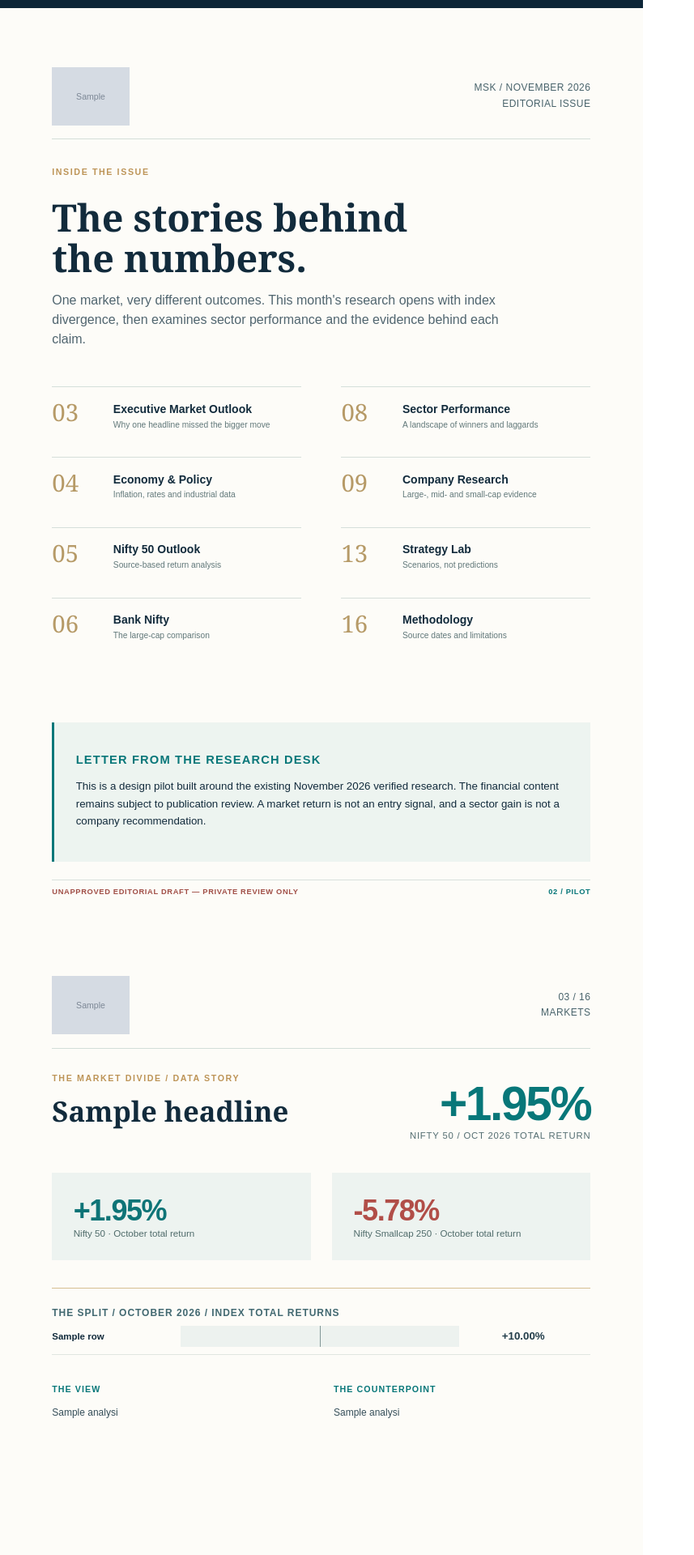
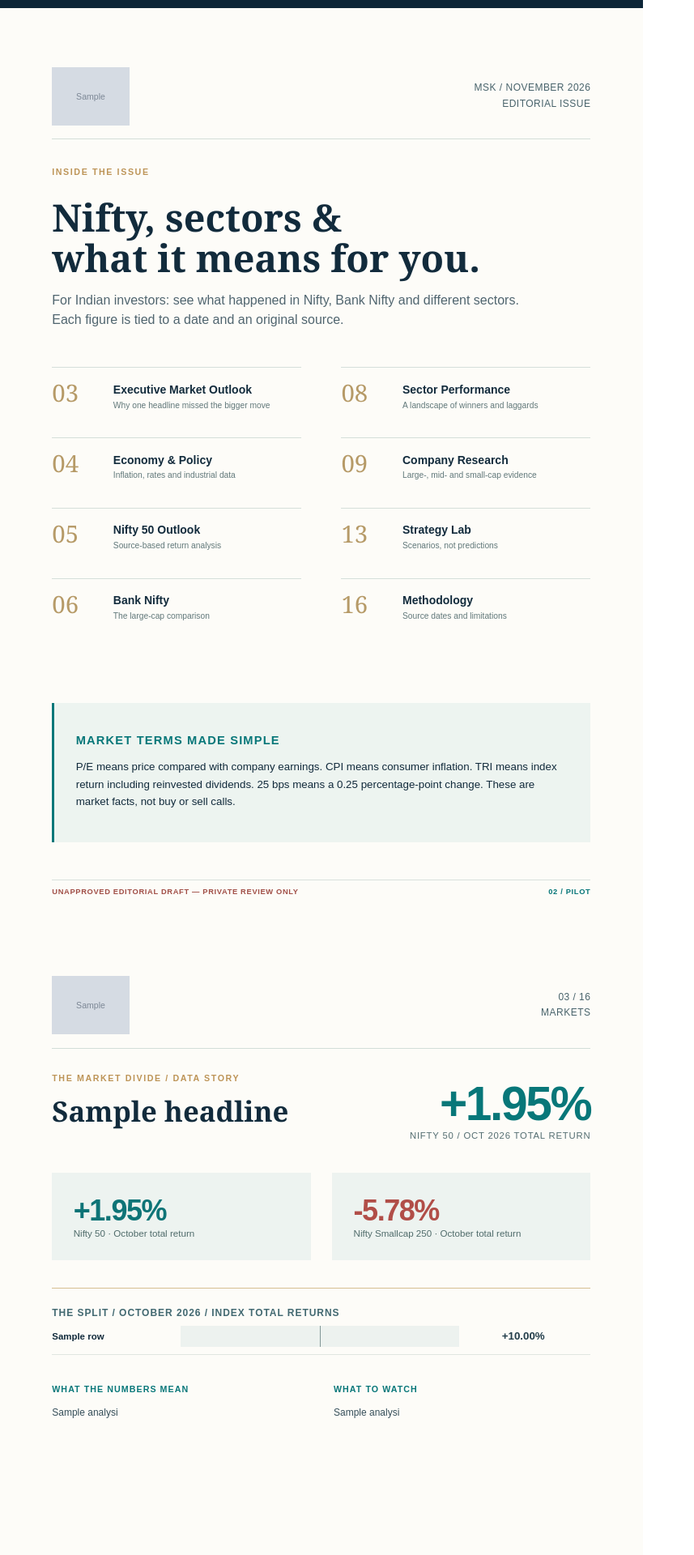
Before and after one commit to savan2004/AAA_GitHub_Auto_AI_Advisory.py, a Flask app: template templates/msk_magazine_pilot_a4.html in a window 1280 px wide. Shown: the part 1113-3033 px from the top of the page at 81% size, without its empty margins (0-857 px from the left). Run offline with Flask 3, Linux system fonts and the light colour scheme; the template is opened without the code that fills it: most values are stand-ins (such as "Sample title", 1, 10 or a date in 2020); grey boxes marked "Sample" are stand-in pictures; parts of the project's set-up code (start-up, migrations or seed data) failed here and were passed over; some libraries are stand-ins or nearby versions.

Commit message:
style(magazine): plain Indian investor language in four-page A4 print prototype

```diff
--- a/templates/msk_magazine_pilot_a4.html
+++ b/templates/msk_magazine_pilot_a4.html
@@ -126,8 +126,8 @@ html,body{margin:0;padding:0;color:#122b3c;font-family:Arial,"Helvetica Neue",sa
   <header class="masthead"><img src="{{logo}}" alt="MSK AI BOT"><div class="issue">MSK / NOVEMBER 2026<br>EDITORIAL ISSUE</div></header>
   <div class="contents-splash">
     <div class="section-label">Inside The Issue</div>
-    <h1 class="serif">The stories behind<br>the numbers.</h1>
-    <p>One market, very different outcomes. This month's research opens with index divergence, then examines sector performance and the evidence behind each claim.</p>
+    <h1 class="serif">Nifty, sectors &amp;<br>what it means for you.</h1>
+    <p>For Indian investors: see what happened in Nifty, Bank Nifty and different sectors. Each figure is tied to a date and an original source.</p>
   </div>
   <div class="contents-grid">
     <div class="contents-col">
@@ -143,7 +143,7 @@ html,body{margin:0;padding:0;color:#122b3c;font-family:Arial,"Helvetica Neue",sa
       <div class="contents-row"><span>16</span><b>Methodology</b><small>Source dates and limitations</small></div>
     </div>
   </div>
-  <div class="editor-note"><h3>LETTER FROM THE RESEARCH DESK</h3><p>This is a design pilot built around the existing November 2026 verified research. The financial content remains subject to publication review. A market return is not an entry signal, and a sector gain is not a company recommendation.</p></div>
+  <div class="editor-note"><h3>MARKET TERMS MADE SIMPLE</h3><p>P/E means price compared with company earnings. CPI means consumer inflation. TRI means index return including reinvested dividends. 25 bps means a 0.25 percentage-point change. These are market facts, not buy or sell calls.</p></div>
   <div class="publication"><span class="locked">UNAPPROVED EDITORIAL DRAFT — PRIVATE REVIEW ONLY</span><strong>02 / PILOT</strong></div>
 </section>
 
@@ -165,7 +165,7 @@ html,body{margin:0;padding:0;color:#122b3c;font-family:Arial,"Helvetica Neue",sa
     </div>
     {% endfor %}
   </div>
-  <div class="article-analysis"><div><strong>THE VIEW</strong>{{market.analysis[0]}}</div><div><strong>THE COUNTERPOINT</strong>{{market.analysis[1]}}</div></div>
+  <div class="article-analysis"><div><strong>WHAT THE NUMBERS MEAN</strong>{{market.analysis[0]}}</div><div><strong>WHAT TO WATCH</strong>{{market.analysis[1]}}</div></div>
   <div class="sources"><b>PRIMARY SOURCES & DATES</b>
     {% for s in market.sources %}<a href="{{s.url}}">{{loop.index}} / {{s.title}} · {{s.published_on}}</a>{% endfor %}
   </div>
@@ -182,8 +182,8 @@ html,body{margin:0;padding:0;color:#122b3c;font-family:Arial,"Helvetica Neue",sa
       {% if loop.index0 % 4 == 3 %}</tr>{% endif %}
     {% endfor %}
   </tbody></table>
-  <div class="sector-insight"><div class="huge">18.06%</div><div class="insight"><b>THE IT OUTLIER</b>{{sector.analysis[0]}}</div></div>
-  <div class="risk"><b>RISK / EVIDENCE LIMITATION</b> — {{sector.risk_note}}</div>
+  <div class="sector-insight"><div class="huge">18.06%</div><div class="insight"><b>IT SECTOR LEADS</b>{{sector.analysis[0]}}</div></div>
+  <div class="risk"><b>RISK / WHAT WE DO NOT KNOW</b> — {{sector.risk_note}}</div>
   <div class="sources"><b>PRIMARY SOURCES & DATES</b>
     {% for s in sector.sources %}<a href="{{s.url}}">{{loop.index}} / {{s.title}} · {{s.published_on}}</a>{% endfor %}
   </div>
```
